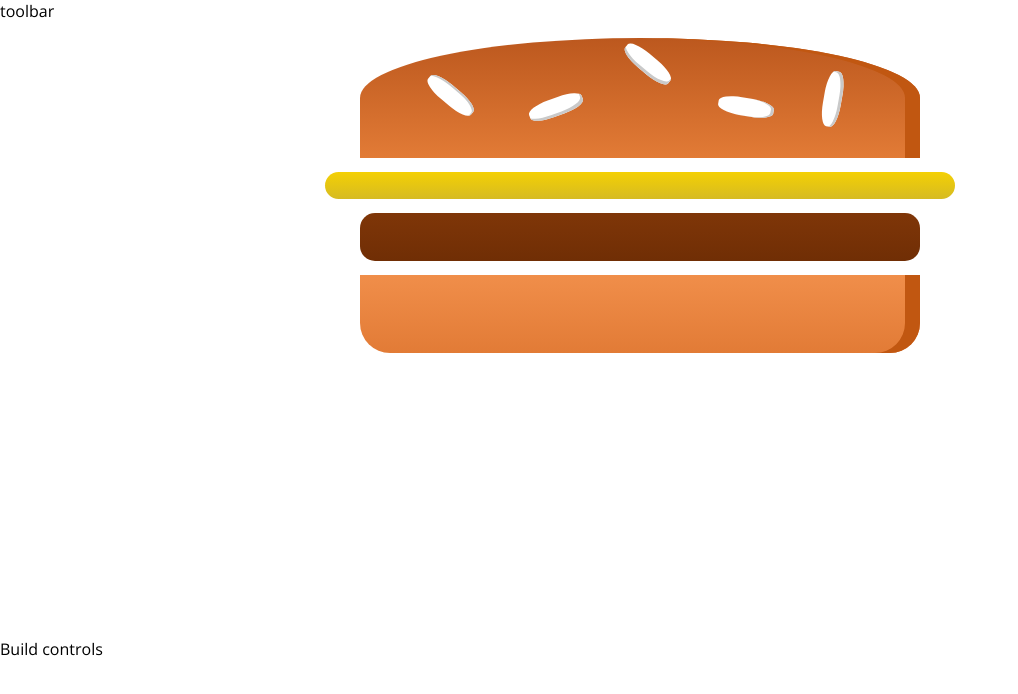
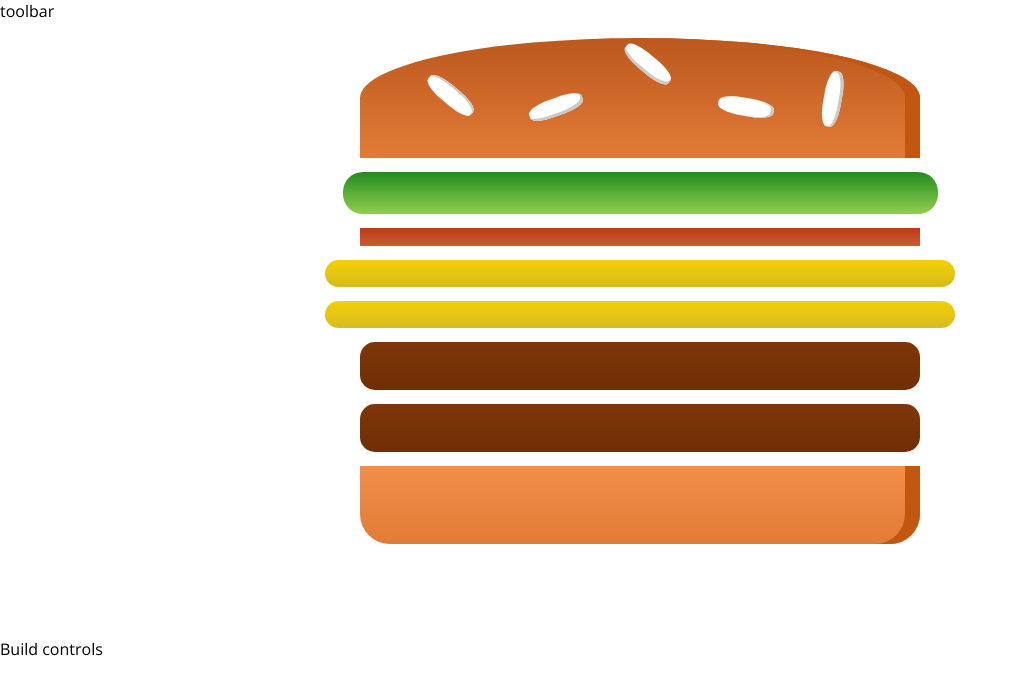
Before and after one commit to raarnout/react-burger-builder, a React (Create React App) app: page / in a window 1280 px wide. Shown: the top 694 px of the page, without its empty margins (0-1018 px from the left). Built offline with nearby package versions, Linux system fonts and the light colour scheme.

Commit message:
[#react-burger-builder] add ingredients dynamically
added state to the burger so we can define ingredients dynamically

```diff
--- a/src/components/Burger/Burger.js
+++ b/src/components/Burger/Burger.js
@@ -3,17 +3,22 @@
 import BurgerIngredient from './BurgerIngredient/BurgerIngredient';
 import {
 	BREAD_BOTTOM,
-	BREAD_TOP,
-	MEAT,
-	CHEESE
+	BREAD_TOP
 } from '../../02-const/burger'
 
 const burger = props => {
-	 return (
+	const ingredients = Object.keys(props.ingredients)
+		.map(igKey => {
+			return [...Array(props.ingredients[igKey])].map((_, i) => {
+				return <BurgerIngredient key={igKey + i} type={igKey} />
+			});
+		});
+
+
+	return (
 		<div className="burger">
 			<BurgerIngredient type={BREAD_TOP}/>
-			<BurgerIngredient type={CHEESE}/>
-			<BurgerIngredient type={MEAT}/>
+			{ingredients}
 			<BurgerIngredient type={BREAD_BOTTOM}/>
 		</div>
 	)
--- a/src/containers/BurgerBuilder/BurgerBuilder.js
+++ b/src/containers/BurgerBuilder/BurgerBuilder.js
@@ -4,10 +4,25 @@
 import Burger from '../../components/Burger/Burger'
 
 class BurgerBuilder extends Component {
+	/*
+	 * define 'state' directy inside the class, so we don't need to use the
+	 * constructor function.
+	 * As well we use arrow functions, to avoid problems with the 'this' keyword
+	 */
+
+	state = {
+		ingredients: {
+			SALAD: 1,
+			BACON: 1,
+			CHEESE: 2,
+			MEAT: 2
+		}
+	}
+
 	render() {
 		return (
 			<Auxiliary>
-				<Burger/>
+				<Burger ingredients={this.state.ingredients} />
 				<div>Build controls</div>
 			</Auxiliary>
 		);
```
